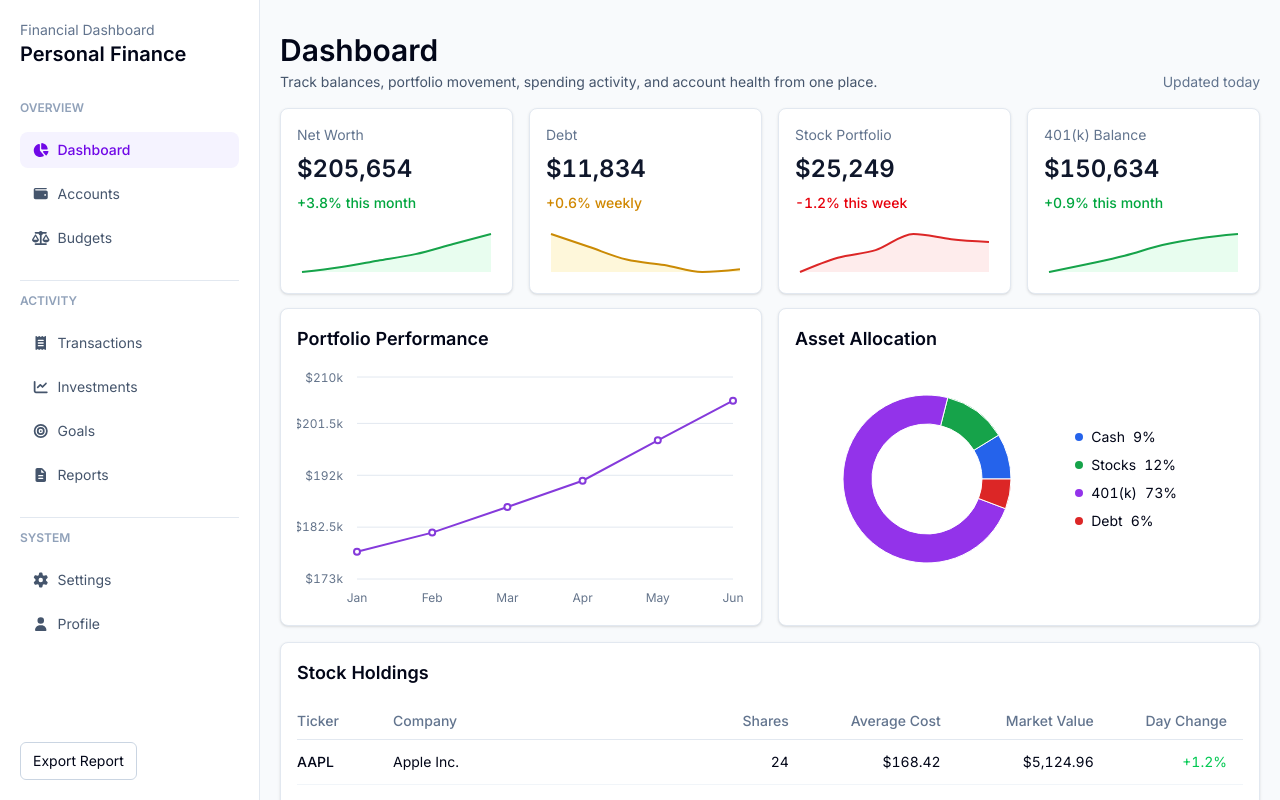
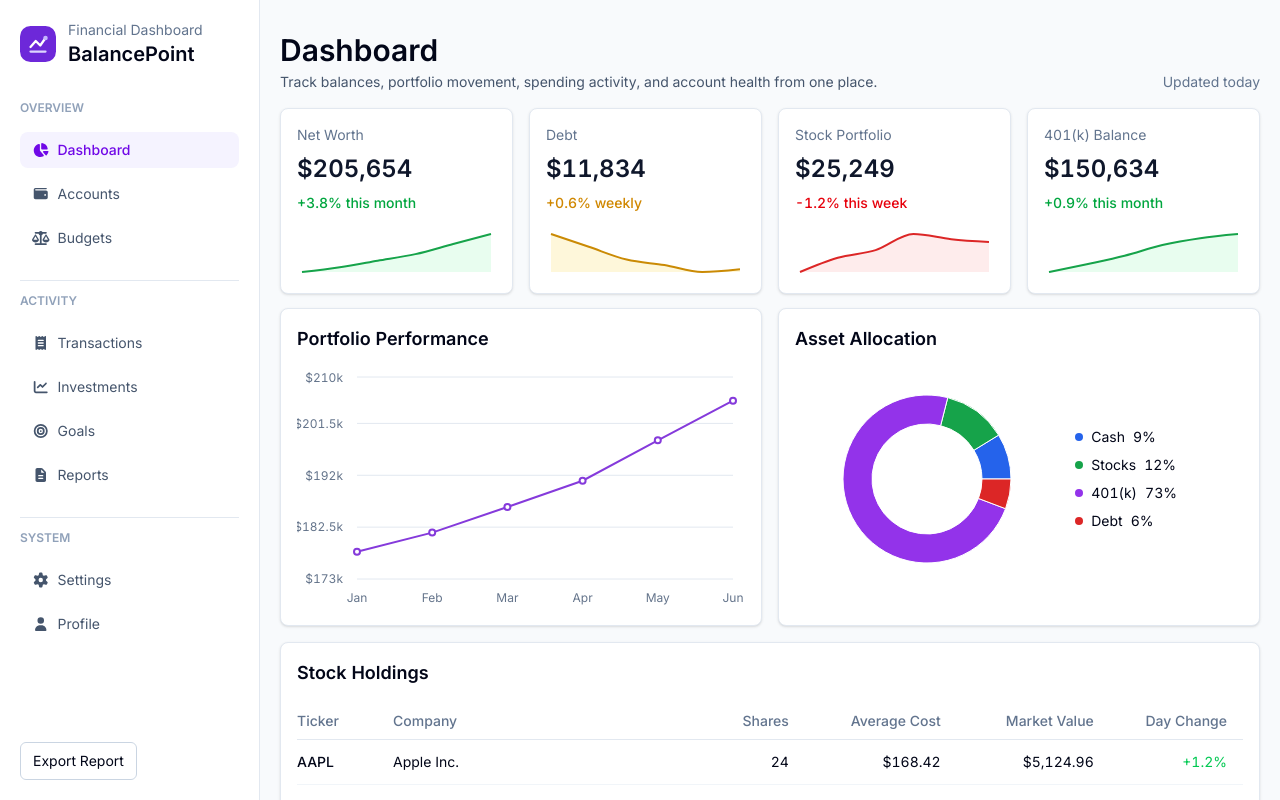
Before and after one commit to Austin-Tillotson/financial-app-project, a Next.js app: page / in a window 1280 px wide. Shown: the top 800 px of the page. Built offline with nearby package versions, Linux system fonts and the light colour scheme.

Commit message:
added site icon and renamed site to BalancePoint

```diff
--- a/src/app/layout.tsx
+++ b/src/app/layout.tsx
@@ -12,7 +12,7 @@ const inter = Inter({
 });
 
 export const metadata: Metadata = {
-  title: "Financial Dashboard",
+  title: "BalancePoint - Financial Dashboard",
   description: "A modern finance dashboard built with Next.js.",
 };
 
--- a/src/components/dashboard/Header.tsx
+++ b/src/components/dashboard/Header.tsx
@@ -1,6 +1,7 @@
 "use client";
 
 import { useState } from "react";
+import Image from "next/image";
 import { NavMenu } from "./NavMenu";
 import { FontAwesomeIcon } from "@fortawesome/react-fontawesome";
 import { faBars, faXmark } from "@fortawesome/free-solid-svg-icons";
@@ -11,11 +12,20 @@ export function Header() {
   return (
     <header className="rounded-lg border border-slate-200 bg-white p-4 lg:hidden">
       <div className="grid gap-4 md:grid-cols-[1fr_auto] md:items-center">
-        <div>
-          <p className="text-sm text-slate-500">Financial Dashboard</p>
-          <h1 className="text-2xl font-semibold text-slate-950">
-            Personal Finance
-          </h1>
+        <div className="flex items-center gap-3">
+          <Image
+            src="/balancepoint-mark.svg"
+            alt="BalancePoint"
+            width={36}
+            height={36}
+          />
+
+          <div>
+            <p className="text-sm text-slate-500">Financial Dashboard</p>
+            <h1 className="text-2xl font-semibold text-slate-950">
+              BalancePoint
+            </h1>
+          </div>
         </div>
 
         <div className="flex gap-2">
--- a/src/components/dashboard/Sidebar.tsx
+++ b/src/components/dashboard/Sidebar.tsx
@@ -1,14 +1,24 @@
+import Image from "next/image";
 import { NavMenu } from "./NavMenu";
 
 export function Sidebar() {
   return (
     <aside className="hidden min-h-screen border-r border-slate-200 bg-white p-5 lg:block">
       <div className="sticky top-5 flex min-h-[calc(100vh-2.5rem)] flex-col">
-        <div>
-          <p className="text-sm text-slate-500">Financial Dashboard</p>
-          <h1 className="text-xl font-semibold text-slate-950">
-            Personal Finance
-          </h1>
+        <div className="flex items-center gap-3">
+          <Image
+            src="/balancepoint-mark.svg"
+            alt="BalancePoint"
+            width={36}
+            height={36}
+          />
+
+          <div>
+            <p className="text-sm text-slate-500">Financial Dashboard</p>
+            <h1 className="text-xl font-semibold text-slate-950">
+              BalancePoint
+            </h1>
+          </div>
         </div>
 
         <nav className="mt-8" aria-label="Dashboard navigation">
```
Also changed, not shown: public/balancepoint-mark.svg (added), src/app/icon.svg (added).
